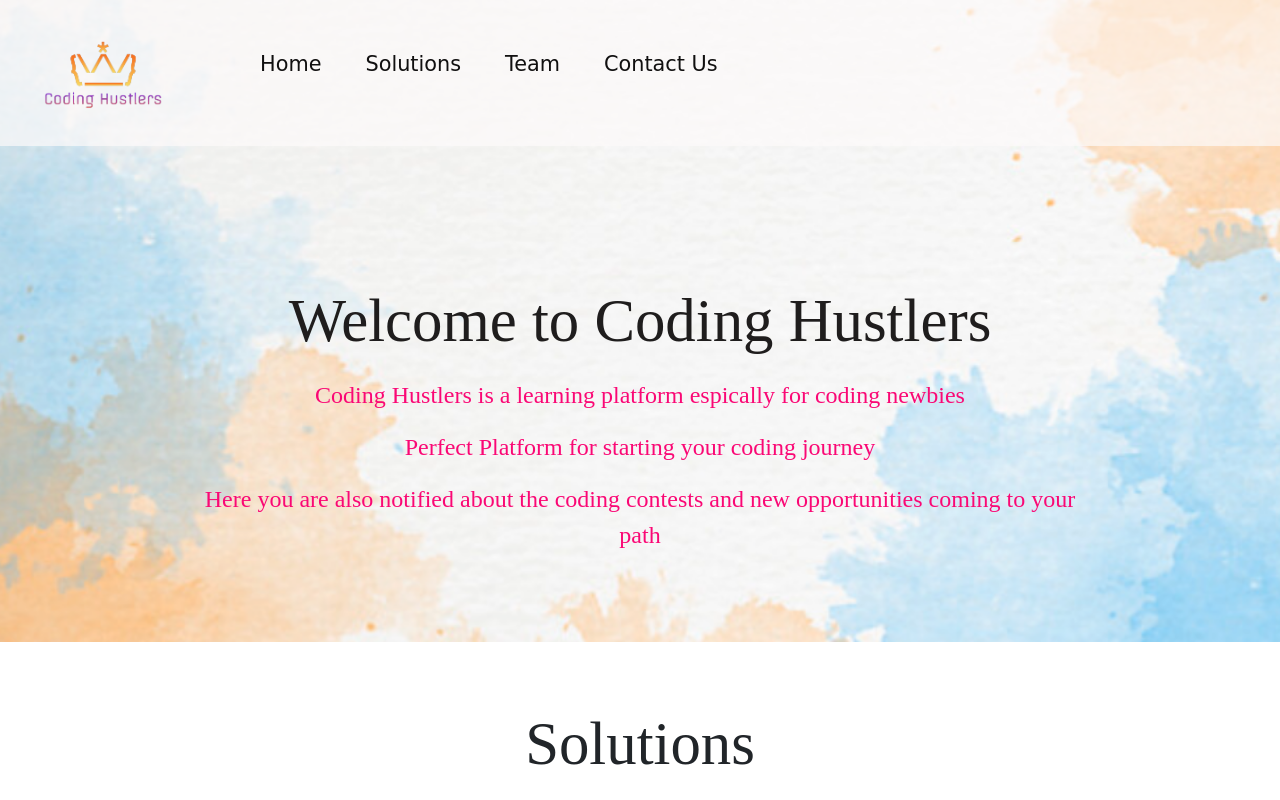
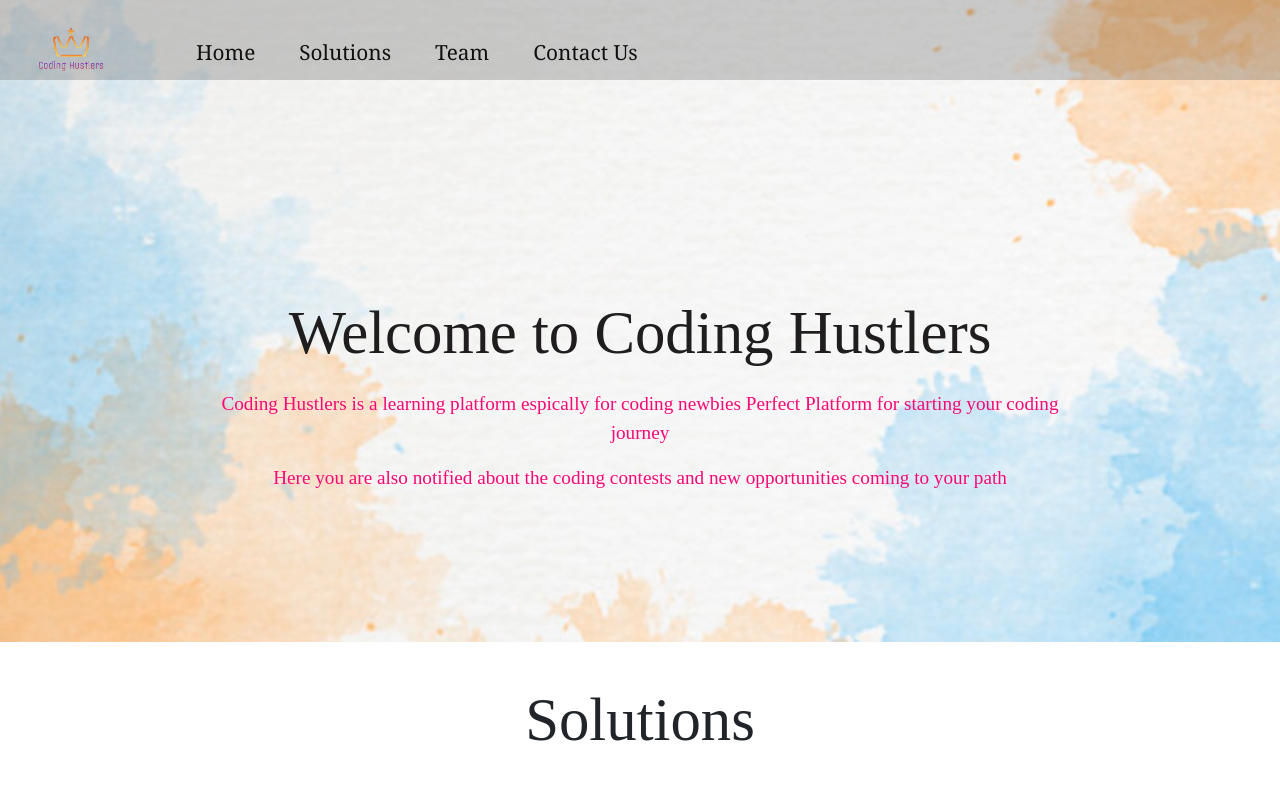
Before and after one commit to Satakshijain/Coding-Hustlers, a plain HTML site: page index.html in a window 1280 px wide. Shown: the top 800 px of the page. Drawn offline with nearby package versions, Linux system fonts and the light colour scheme.

Commit message:
Improved website look

```diff
--- a/index.html
+++ b/index.html
@@ -18,16 +18,16 @@
             <img src="logo.png" alt="Coding Hustlers">
         </div>
         <ul>
-            <li class="item"><a href="#home">Home</a></li>
-            <li class="item"><a href="#Solutions">Solutions</a></li>
-            <li class="item"><a href="#Team">Team</a></li>
-            <li class="item"><a href="#contact">Contact Us</a></li>
+            <li class="item"><a href="#home"> Home </a></li>
+            <li class="item"><a href="#Solutions"> Solutions </a></li>
+            <li class="item"><a href="#Team"> Team </a></li>
+            <li class="item"><a href="#contact"> Contact Us </a></li>
         </ul>
     </nav>
     <section id="home">
         <h1 class="h-primary">Welcome to Coding Hustlers</h1>
-        <p>Coding Hustlers is a learning platform espically for coding newbies </p>
-        <p>Perfect Platform for starting your coding journey </p>
+        <p>Coding Hustlers is a learning platform espically for coding newbies
+            Perfect Platform for starting your coding journey  </p>
         <p>Here you are also notified about the coding contests and new opportunities coming to your path</p>
 
     </section>
--- a/style.css
+++ b/style.css
@@ -27,26 +27,28 @@ html{
 
 #navbar::before{
   content: "";
-  background-color: rgb(252, 250, 250);
+  background-color: rgb(98, 98, 98);
   position: absolute;
   top:0px;
   left:0px;
-  height: 100%;
+  height: 80px;
   width:100%;
   z-index: -1;
-  opacity: 0.7;
+  opacity: 0.3;
 }
 #logo{
-  margin: 20px 34px;
+  margin: 15px 30px;
 }
 
 #logo img{
-  height: 100px;
-  margin: 3px 6px;
+  height: 90px;
+  width: 70px;
+  margin: 1px 6px;
+  padding-bottom: 25px;
 }
 #navbar ul{
   display: flex;
-  font-family: 'Baloo Bhai', cursive;
+  font-family: Georgia, 'Times New Roman', Times, serif;
 }
 
 #navbar ul li{
@@ -96,7 +98,7 @@ html{
 #home p{
   color:rgb(250, 8, 117);
   text-align: center;
-  font-size: 1.5rem;
+  font-size: 1.2rem;
   font-family: 'Bree Serif', serif;
 }
 #Solutions{
```
